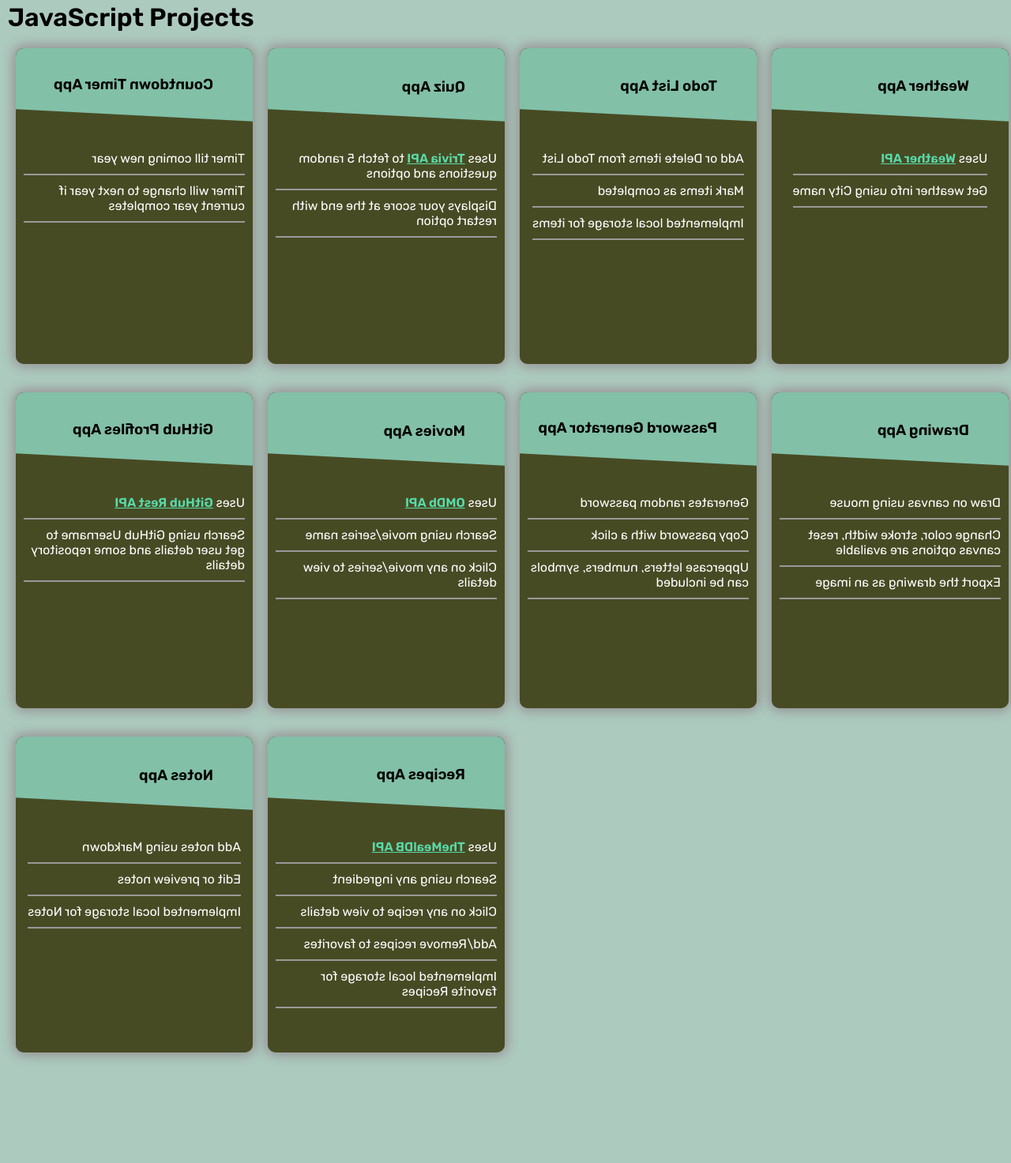
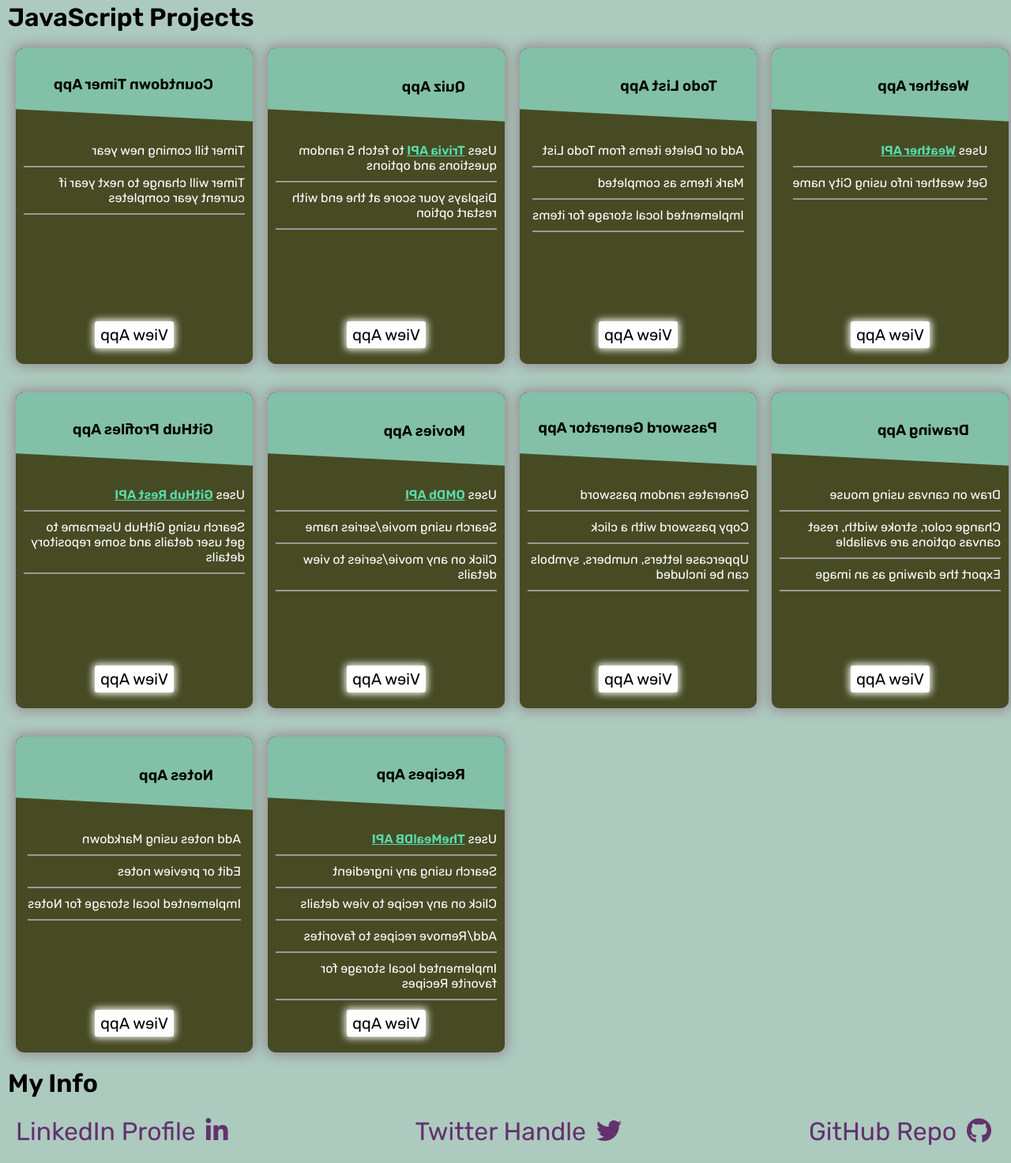
Before and after one commit to santu369/javascriptprojects, a plain HTML site: page index.html in a window 1280 px wide. Shown: the part 17-1490 px from the top of the page at 79% size. Before the commit the page ends 1370 px from the top, so only its background shows below. Drawn offline with Linux system fonts and the light colour scheme.

Commit message:
finished main page

```diff
--- a/index.html
+++ b/index.html
@@ -4,8 +4,12 @@
     <meta charset="UTF-8" />
     <meta http-equiv="X-UA-Compatible" content="IE=edge" />
     <meta name="viewport" content="width=device-width, initial-scale=1.0" />
+    <link
+      rel="stylesheet"
+      href="https://cdnjs.cloudflare.com/ajax/libs/font-awesome/5.14.0/css/all.min.css"
+    />
     <link rel="stylesheet" href="styles.css" />
-    <title>Javascript Porjects</title>
+    <title>Javascript Projects</title>
   </head>
   <body>
     <header><h1>JavaScript Projects</h1></header>
@@ -13,7 +17,10 @@
       <div class="card-container">
         <article class="card">
           <div class="card-front">
-            <h2>Countdown Timer App</h2>
+            <h2>
+              <span>Countdown Timer</span><br />
+              App
+            </h2>
           </div>
           <div class="card-back">
             <header><h3>Countdown Timer App</h3></header>
@@ -21,13 +28,14 @@
               <li>Timer till coming new year</li>
               <li>Timer will change to next year if current year completes</li>
             </ul>
+            <a href="/countdown-timer-app/" target="_blank">View App</a>
           </div>
         </article>
       </div>
       <div class="card-container">
         <article class="card">
           <div class="card-front">
-            <h2>Quiz App</h2>
+            <h2><span>Quiz</span><br />App</h2>
           </div>
           <div class="card-back">
             <header><h3>Quiz App</h3></header>
@@ -41,13 +49,14 @@
               </li>
               <li>Displays your score at the end with restart option</li>
             </ul>
+            <a href="/quiz-app/" target="_blank">View App</a>
           </div>
         </article>
       </div>
       <div class="card-container">
         <article class="card">
           <div class="card-front">
-            <h2>Todo List App</h2>
+            <h2><span>Todo List</span><br />App</h2>
           </div>
           <div class="card-back">
             <header><h3>Todo List App</h3></header>
@@ -56,13 +65,14 @@
               <li>Mark items as completed</li>
               <li>Implemented local storage for items</li>
             </ul>
+            <a href="/todo-list-app/" target="_blank">View App</a>
           </div>
         </article>
       </div>
       <div class="card-container">
         <article class="card">
           <div class="card-front">
-            <h2>Weather App</h2>
+            <h2><span>Weather</span><br />App</h2>
           </div>
           <div class="card-back">
             <header><h3>Weather App</h3></header>
@@ -75,13 +85,14 @@
               </li>
               <li>Get weather info using City name</li>
             </ul>
+            <a href="/weather-app/" target="_blank">View App</a>
           </div>
         </article>
       </div>
       <div class="card-container">
         <article class="card">
           <div class="card-front">
-            <h2>GitHub Profiles App</h2>
+            <h2><span>GitHub Profiles</span><br />App</h2>
           </div>
           <div class="card-back">
             <header><h3>GitHub Profiles App</h3></header>
@@ -97,13 +108,14 @@
                 repository details
               </li>
             </ul>
+            <a href="/github-profiles-app/" target="_blank">View App</a>
           </div>
         </article>
       </div>
       <div class="card-container">
         <article class="card">
           <div class="card-front">
-            <h2>Movies App</h2>
+            <h2><span>Movies</span><br />App</h2>
           </div>
           <div class="card-back">
             <header><h3>Movies App</h3></header>
@@ -115,13 +127,14 @@
               <li>Search using movie/series name</li>
               <li>Click on any movie/series to view details</li>
             </ul>
+            <a href="/movies-app/" target="_blank">View App</a>
           </div>
         </article>
       </div>
       <div class="card-container">
         <article class="card">
           <div class="card-front">
-            <h2>Password Generator App</h2>
+            <h2><span>Password Generator</span><br />App</h2>
           </div>
           <div class="card-back">
             <header><h3>Password Generator App</h3></header>
@@ -130,13 +143,14 @@
               <li>Copy password with a click</li>
               <li>Uppercase letters, numbers, symbols can be included</li>
             </ul>
+            <a href="/password-generator-app/" target="_blank">View App</a>
           </div>
         </article>
       </div>
       <div class="card-container">
         <article class="card">
           <div class="card-front">
-            <h2>Drawing App</h2>
+            <h2><span>Drawing</span><br />App</h2>
           </div>
           <div class="card-back">
             <header><h3>Drawing App</h3></header>
@@ -147,13 +161,14 @@
               </li>
               <li>Export the drawing as an image</li>
             </ul>
+            <a href="/drawing-app/" target="_blank">View App</a>
           </div>
         </article>
       </div>
       <div class="card-container">
         <article class="card">
           <div class="card-front">
-            <h2>Notes App</h2>
+            <h2><span>Notes</span><br />App</h2>
           </div>
           <div class="card-back">
             <header><h3>Notes App</h3></header>
@@ -162,13 +177,14 @@
               <li>Edit or preview notes</li>
               <li>Implemented local storage for Notes</li>
             </ul>
+            <a href="/notes-app/" target="_blank">View App</a>
           </div>
         </article>
       </div>
       <div class="card-container">
         <article class="card">
           <div class="card-front">
-            <h2>Recipes App</h2>
+            <h2><span>Recipes</span><br />App</h2>
           </div>
           <div class="card-back">
             <header><h3>Recipes App</h3></header>
@@ -184,10 +200,41 @@
               <li>Add/Remove recipes to favorites</li>
               <li>Implemented local storage for favorite Recipes</li>
             </ul>
+            <a href="/recipes-app/" target="_blank">View App</a>
           </div>
         </article>
       </div>
     </section>
-    <footer></footer>
+    <footer>
+      <h1>My Info</h1>
+      <ul>
+        <li>
+          LinkedIn Profile
+          <a href="https://www.linkedin.com/in/shivasantoshjana" target="_blank"
+            ><i class="fab fa-linkedin-in"></i
+          ></a>
+        </li>
+
+        <li>
+          Twitter Handle
+          <a href="https://www.twitter.com/santu69" target="_blank"
+            ><i class="fab fa-twitter"></i
+          ></a>
+        </li>
+
+        <li>
+          GitHub Repo
+          <a href="https://www.github.com/santu369" target="_blank"
+            ><i class="fab fa-github"></i>
+          </a>
+        </li>
+      </ul>
+
+      <!-- <i class="fab fa-linkedin"></i> -->
+      <!-- <i class="fab fa-twitter"></i> -->
+      <!-- <i class="fab fa-twitter-square"></i> -->
+      <!-- <i class="fab fa-github"></i> -->
+      <!-- <i class="fab fa-github-square"></i> -->
+    </footer>
   </body>
 </html>
--- a/styles.css
+++ b/styles.css
@@ -77,6 +77,12 @@ header h1 {
   pointer-events: none;
 }
 
+.card-front h2 span {
+  display: inline-block;
+  font-size: 2rem;
+  margin-bottom: 15px;
+}
+
 .card-back {
   transform: rotateY(180deg);
   background-color: var(--card-back-color);
@@ -100,7 +106,7 @@ header h1 {
 }
 
 .card-back ul {
-  margin: 20px 10px;
+  margin: 10px 10px;
   list-style-type: none;
   text-align: left;
 }
@@ -116,6 +122,63 @@ header h1 {
   font-weight: bold;
 }
 
+.card-back > a {
+  position: absolute;
+  bottom: 20px;
+  color: var(--text-color1);
+  font-size: 1.25rem;
+  text-decoration: none;
+  padding: 3px 5px;
+  background-color: var(--text-color2);
+  border: 2px solid var(--text-color2);
+  transition: all 0.2s ease;
+  border-radius: 3px;
+  box-shadow: 0 0 10px 2px var(--text-color2);
+}
+
+.card-back > a:hover {
+  background-color: var(--card-back-header-color);
+  border: 2px solid var(--card-back-header-color);
+  box-shadow: 0 0 2px 1px var(--text-color2);
+  transform: scale(1.15);
+}
+
+footer h1 {
+  margin: 10px 0;
+}
+
+footer ul {
+  margin-top: 10px;
+  display: flex;
+  flex-direction: row;
+  flex-wrap: wrap;
+  justify-content: space-between;
+  list-style-type: none;
+}
+
+footer ul li {
+  font-size: 2rem;
+  margin: 10px;
+  color: var(--card-front-color);
+}
+
+footer ul li a {
+  text-decoration: none;
+  color: var(--card-front-color);
+}
+
+footer ul li a i {
+  padding: 5px;
+  border-radius: 3px;
+  transition: all 0.2s ease-in-out;
+}
+
+footer ul li a:hover i {
+  transform: scale(1.2);
+  background-color: var(--card-front-color);
+  color: var(--text-color2);
+}
+
 .card-container:hover .card {
   transform: rotateY(180deg);
 }
```
